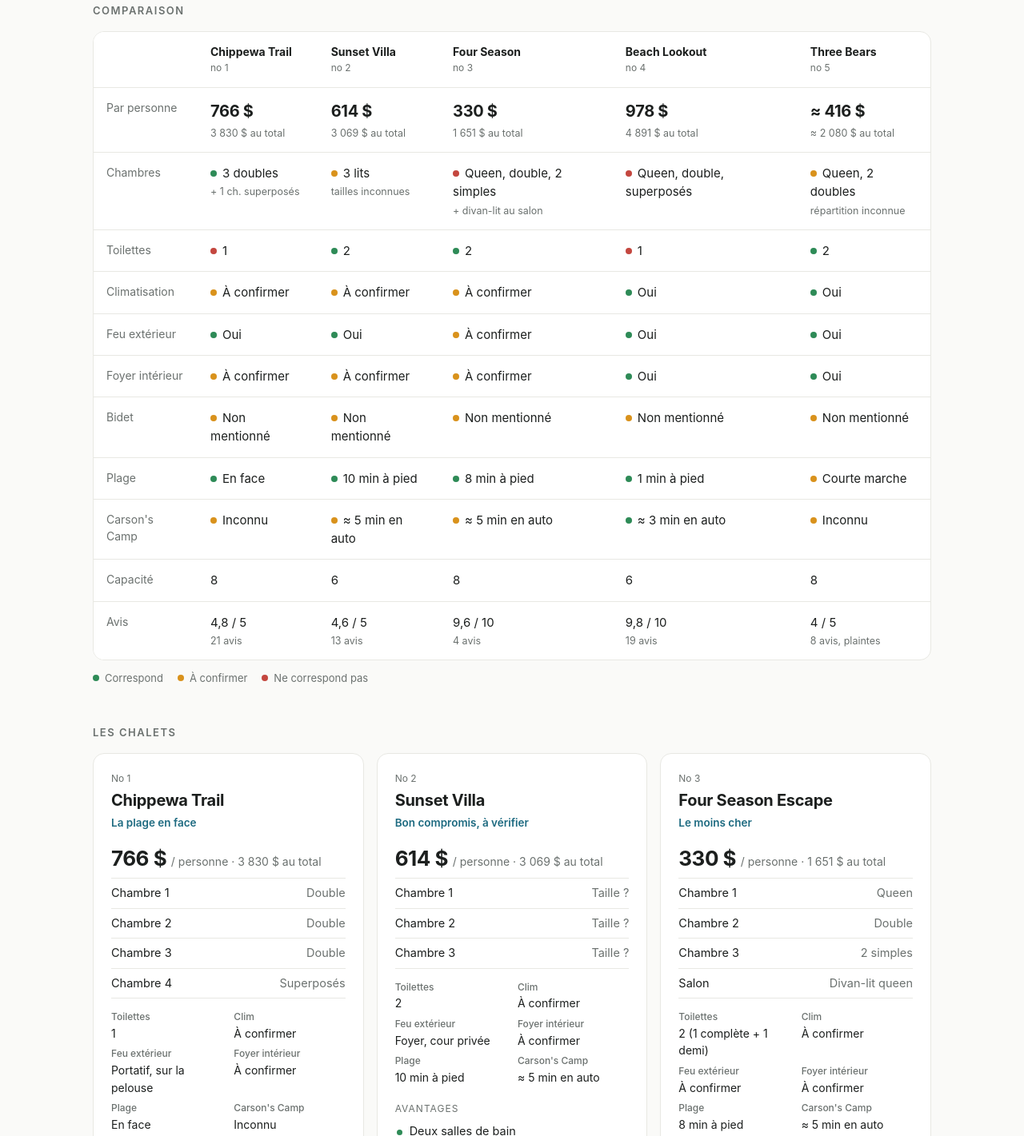
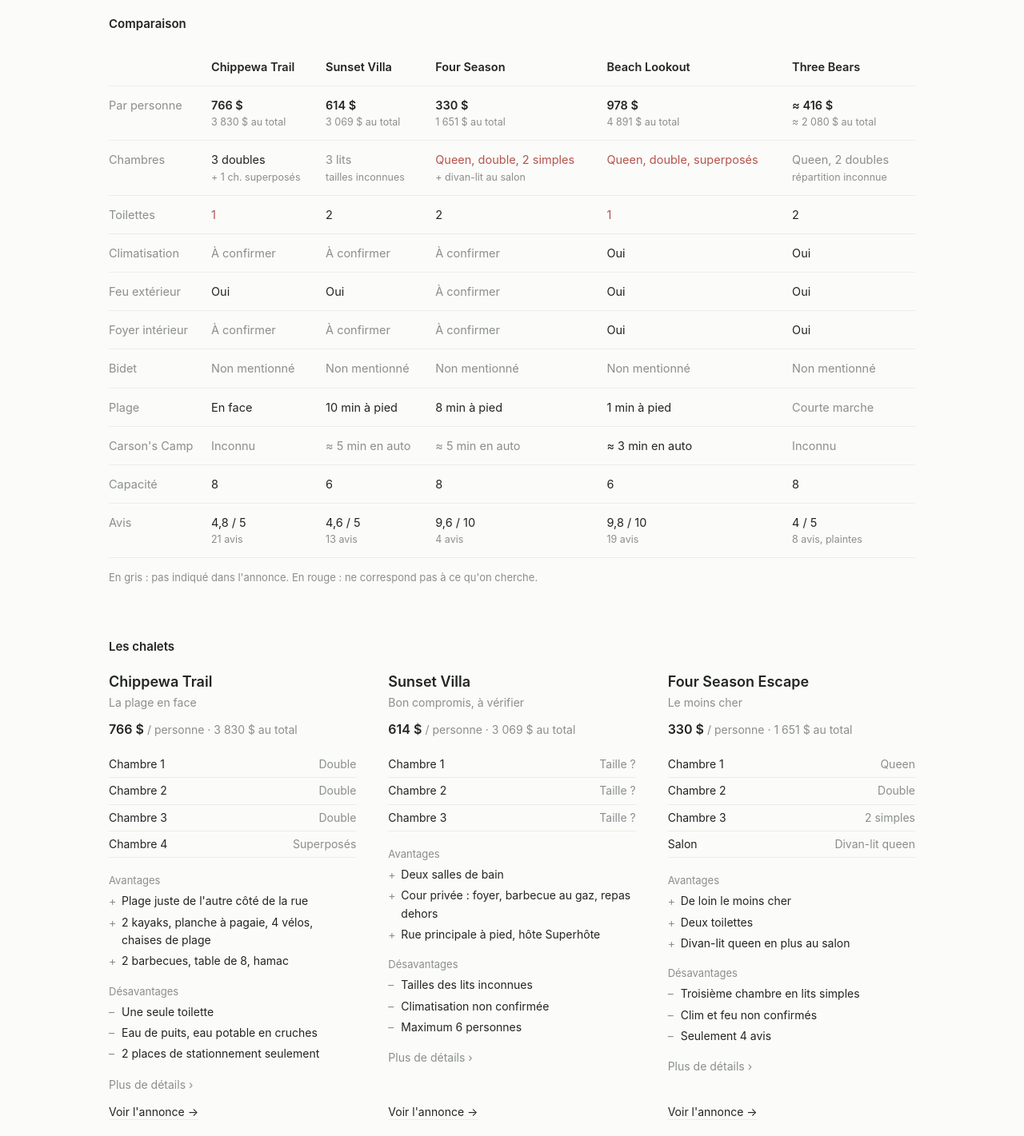
Before and after one commit to charlestrudelmusic/chalets-sauble-2027, a plain HTML site: page index.html in a window 1280 px wide. Shown: the part 212-1633 px from the top of the page at 80% size. Drawn offline with Linux system fonts and the light colour scheme.

Commit message:
Version plus épurée : moins de couleurs, pas de doublons

```diff
--- a/index.html
+++ b/index.html
@@ -6,62 +6,51 @@
 <title>Chalets Sauble Beach 2027</title>
 <meta name="description" content="Comparatif de 5 chalets à Sauble Beach, 24 au 31 juillet 2027, pour 5 personnes.">
 <style>
-:root{--bg:#fafaf8;--card:#fff;--ink:#1c1f1e;--soft:#6b716f;--line:#e8e8e3;--accent:#1d6a80;--ok:#2e8b57;--may:#d9921c;--no:#c4473f}
-@media (prefers-color-scheme:dark){:root:not([data-theme="light"]){--bg:#151716;--card:#1d201f;--ink:#ececea;--soft:#9a9f9d;--line:#2d302f;--accent:#6bbad1;--ok:#5ccf8f;--may:#efb04f;--no:#ec7a72}}
-:root[data-theme="dark"]{--bg:#151716;--card:#1d201f;--ink:#ececea;--soft:#9a9f9d;--line:#2d302f;--accent:#6bbad1;--ok:#5ccf8f;--may:#efb04f;--no:#ec7a72}
+:root{--bg:#fbfbf9;--ink:#222524;--soft:#8a8f8d;--line:#ececE8;--no:#b5534c}
+@media (prefers-color-scheme:dark){:root:not([data-theme="light"]){--bg:#161817;--ink:#e6e7e5;--soft:#868b89;--line:#2a2d2c;--no:#e08b84}}
+:root[data-theme="dark"]{--bg:#161817;--ink:#e6e7e5;--soft:#868b89;--line:#2a2d2c;--no:#e08b84}
 *{box-sizing:border-box}
-body{margin:0;background:var(--bg);color:var(--ink);font:16px/1.55 -apple-system,BlinkMacSystemFont,"Segoe UI",Roboto,sans-serif;-webkit-font-smoothing:antialiased}
-main{max-width:1080px;margin:auto;padding:56px 16px 64px}
-header{margin-bottom:40px}
-.eyebrow{font-size:13px;color:var(--soft);letter-spacing:.3px}
-h1{font-size:clamp(30px,5vw,44px);line-height:1.1;letter-spacing:-1px;margin:8px 0 10px;font-weight:700}
-.lead{color:var(--soft);margin:0}
-h2{font-size:13px;text-transform:uppercase;letter-spacing:1.5px;color:var(--soft);font-weight:600;margin:48px 0 16px}
-/* tableau */
-.wrap{overflow-x:auto;background:var(--card);border:1px solid var(--line);border-radius:14px}
-table{border-collapse:collapse;width:100%;min-width:780px;font-size:15px}
-th,td{padding:14px 16px;text-align:left;border-bottom:1px solid var(--line);vertical-align:top}
-tr:last-child td{border-bottom:0}
-thead th{font-size:14px;font-weight:650;border-bottom:1px solid var(--line)}
-thead th span{display:block;color:var(--soft);font-weight:400;font-size:12px}
-td:first-child{color:var(--soft);font-size:14px;width:130px;position:sticky;left:0;background:var(--card)}
-th:first-child{position:sticky;left:0;background:var(--card)}
-.price{font-size:20px;font-weight:700;letter-spacing:-.3px}
-.tot{display:block;font-size:12.5px;color:var(--soft);margin-top:2px}
-.d{display:inline-block;width:8px;height:8px;border-radius:50%;margin-right:7px;vertical-align:1px}
-.ok .d{background:var(--ok)}.may .d{background:var(--may)}.no .d{background:var(--no)}
-.n{display:block;font-size:12.5px;color:var(--soft);margin-top:2px}
-.legend{display:flex;gap:18px;flex-wrap:wrap;font-size:13px;color:var(--soft);margin-top:12px}
-/* fiches */
-.cards{display:grid;grid-template-columns:repeat(auto-fill,minmax(310px,1fr));gap:16px}
-.card{background:var(--card);border:1px solid var(--line);border-radius:14px;padding:22px;display:flex;flex-direction:column}
-.card .no-{font-size:12px;color:var(--soft)}
-.card h3{font-size:20px;margin:2px 0 2px;letter-spacing:-.3px}
-.card .tag{font-size:13.5px;color:var(--accent);font-weight:600}
-.card .cp{margin:14px 0 4px;font-size:26px;font-weight:700;letter-spacing:-.5px}
-.card .cp small{font-size:14px;font-weight:400;color:var(--soft);letter-spacing:0}
-.card .beds{font-size:14px;color:var(--soft);margin:0 0 16px}
-.card ul{list-style:none;padding:0;margin:0 0 14px}
-.card li{font-size:14.5px;padding:3px 0 3px 18px;position:relative}
-.card li::before{content:"";position:absolute;left:2px;top:12px;width:7px;height:7px;border-radius:50%}
-.pros li::before{background:var(--ok)}.cons li::before{background:var(--no)}
-.card a{margin-top:auto;color:var(--accent);font-weight:600;font-size:14.5px;text-decoration:none}
-.card a:hover{text-decoration:underline}
-.rooms{margin:0 0 16px;padding:0;list-style:none;border-top:1px solid var(--line)}
-.rooms li{display:flex;justify-content:space-between;font-size:14.5px;padding:7px 0 !important;border-bottom:1px solid var(--line)}
-.rooms li::before{display:none}
+body{margin:0;background:var(--bg);color:var(--ink);font:16px/1.6 -apple-system,BlinkMacSystemFont,"Segoe UI",Roboto,sans-serif;-webkit-font-smoothing:antialiased}
+main{max-width:1040px;margin:auto;padding:64px 16px 72px}
+header{margin-bottom:56px}
+.eyebrow{font-size:14px;color:var(--soft)}
+h1{font-size:clamp(28px,4.5vw,38px);line-height:1.15;letter-spacing:-.6px;margin:6px 0 6px;font-weight:600}
+.lead{color:var(--soft);margin:0;font-size:15px}
+h2{font-size:15px;font-weight:600;margin:64px 0 18px}
+.wrap{overflow-x:auto}
+table{border-collapse:collapse;width:100%;min-width:760px;font-size:14.5px}
+th,td{padding:12px 14px 12px 0;text-align:left;border-bottom:1px solid var(--line);vertical-align:top;font-weight:400}
+thead th{font-weight:600;font-size:14.5px}
+thead th span{display:none}
+td:first-child,th:first-child{color:var(--soft);width:128px;position:sticky;left:0;background:var(--bg)}
+.price{font-weight:600}
+.tot,.n{display:block;font-size:12.5px;color:var(--soft)}
+td.may{color:var(--soft)}
+td.no{color:var(--no)}
+.legend{font-size:13px;color:var(--soft);margin:14px 0 0}
+.cards{display:grid;grid-template-columns:repeat(auto-fill,minmax(290px,1fr));gap:48px 40px}
+.card{display:flex;flex-direction:column}
+.card .no-{display:none}
+.card h3{font-size:18px;font-weight:600;margin:0}
+.card .tag{font-size:14px;color:var(--soft)}
+.card .cp{margin:10px 0 14px;font-size:16px;font-weight:600}
+.card .cp small{font-weight:400;color:var(--soft);font-size:14px}
+.rooms{margin:0 0 18px;padding:0;list-style:none}
+.rooms li{display:flex;justify-content:space-between;font-size:14px;padding:5px 0;border-bottom:1px solid var(--line)}
 .rooms li span{color:var(--soft)}
-.facts{display:grid;grid-template-columns:1fr 1fr;gap:6px 14px;font-size:14px;margin:0 0 16px}
-.facts div{display:flex;flex-direction:column}
-.facts b{font-size:12px;color:var(--soft);font-weight:500}
-.lbl{font-size:12px;text-transform:uppercase;letter-spacing:1px;color:var(--soft);margin:4px 0 4px}
-details{border-top:1px solid var(--line);margin:4px 0 14px;padding-top:10px;font-size:14px}
-summary{cursor:pointer;color:var(--accent);font-weight:600;list-style:none}
+.lbl{font-size:13px;color:var(--soft);margin:0 0 2px}
+.card ul.pros,.card ul.cons{list-style:none;padding:0;margin:0 0 14px}
+.pros li,.cons li{font-size:14px;padding:2px 0 2px 16px;position:relative}
+.pros li::before{content:"+";position:absolute;left:0;color:var(--soft)}
+.cons li::before{content:"–";position:absolute;left:0;color:var(--soft)}
+details{margin:0 0 12px;font-size:14px}
+summary{cursor:pointer;color:var(--soft);list-style:none}
 summary::-webkit-details-marker{display:none}
-summary::after{content:" +"}details[open] summary::after{content:" −"}
-details p{margin:10px 0 0;color:var(--ink)}details p b{color:var(--soft);font-weight:500}
-footer{margin-top:48px;font-size:13px;color:var(--soft);line-height:1.6}
-@media(max-width:560px){main{padding-top:36px}.cards{grid-template-columns:1fr}}
+summary::after{content:" ›"}details[open] summary::after{content:" ‹"}
+details p{margin:10px 0 0}details p b{color:var(--soft);font-weight:400}
+.card a{margin-top:auto;color:var(--ink);font-size:14px;text-decoration:underline;text-decoration-color:var(--line);text-underline-offset:4px}
+footer{margin-top:72px;font-size:13px;color:var(--soft);line-height:1.6;max-width:640px}
+@media(max-width:560px){main{padding-top:40px}.cards{grid-template-columns:1fr}}
 </style>
 </head>
 <body>
@@ -77,25 +66,24 @@ footer{margin-top:48px;font-size:13px;color:var(--soft);line-height:1.6}
 <thead><tr><th></th><th>Chippewa Trail<span>no 1</span></th><th>Sunset Villa<span>no 2</span></th><th>Four Season<span>no 3</span></th><th>Beach Lookout<span>no 4</span></th><th>Three Bears<span>no 5</span></th></tr></thead>
 <tbody>
 <tr><td>Par personne</td><td><span class="price">766 $</span><span class="tot">3 830 $ au total</span></td><td><span class="price">614 $</span><span class="tot">3 069 $ au total</span></td><td><span class="price">330 $</span><span class="tot">1 651 $ au total</span></td><td><span class="price">978 $</span><span class="tot">4 891 $ au total</span></td><td><span class="price">≈ 416 $</span><span class="tot">≈ 2 080 $ au total</span></td></tr>
-<tr><td>Chambres</td><td class="ok"><span class="d"></span>3 doubles<span class="n">+ 1 ch. superposés</span></td><td class="may"><span class="d"></span>3 lits<span class="n">tailles inconnues</span></td><td class="no"><span class="d"></span>Queen, double, 2 simples<span class="n">+ divan-lit au salon</span></td><td class="no"><span class="d"></span>Queen, double, superposés</td><td class="may"><span class="d"></span>Queen, 2 doubles<span class="n">répartition inconnue</span></td></tr>
-<tr><td>Toilettes</td><td class="no"><span class="d"></span>1</td><td class="ok"><span class="d"></span>2</td><td class="ok"><span class="d"></span>2</td><td class="no"><span class="d"></span>1</td><td class="ok"><span class="d"></span>2</td></tr>
-<tr><td>Climatisation</td><td class="may"><span class="d"></span>À confirmer</td><td class="may"><span class="d"></span>À confirmer</td><td class="may"><span class="d"></span>À confirmer</td><td class="ok"><span class="d"></span>Oui</td><td class="ok"><span class="d"></span>Oui</td></tr>
-<tr><td>Feu extérieur</td><td class="ok"><span class="d"></span>Oui</td><td class="ok"><span class="d"></span>Oui</td><td class="may"><span class="d"></span>À confirmer</td><td class="ok"><span class="d"></span>Oui</td><td class="ok"><span class="d"></span>Oui</td></tr>
-<tr><td>Foyer intérieur</td><td class="may"><span class="d"></span>À confirmer</td><td class="may"><span class="d"></span>À confirmer</td><td class="may"><span class="d"></span>À confirmer</td><td class="ok"><span class="d"></span>Oui</td><td class="ok"><span class="d"></span>Oui</td></tr>
-<tr><td>Bidet</td><td class="may"><span class="d"></span>Non mentionné</td><td class="may"><span class="d"></span>Non mentionné</td><td class="may"><span class="d"></span>Non mentionné</td><td class="may"><span class="d"></span>Non mentionné</td><td class="may"><span class="d"></span>Non mentionné</td></tr>
-<tr><td>Plage</td><td class="ok"><span class="d"></span>En face</td><td class="ok"><span class="d"></span>10 min à pied</td><td class="ok"><span class="d"></span>8 min à pied</td><td class="ok"><span class="d"></span>1 min à pied</td><td class="may"><span class="d"></span>Courte marche</td></tr>
-<tr><td>Carson's Camp</td><td class="may"><span class="d"></span>Inconnu</td><td class="may"><span class="d"></span>≈ 5 min en auto</td><td class="may"><span class="d"></span>≈ 5 min en auto</td><td class="ok"><span class="d"></span>≈ 3 min en auto</td><td class="may"><span class="d"></span>Inconnu</td></tr>
+<tr><td>Chambres</td><td class="ok">3 doubles<span class="n">+ 1 ch. superposés</span></td><td class="may">3 lits<span class="n">tailles inconnues</span></td><td class="no">Queen, double, 2 simples<span class="n">+ divan-lit au salon</span></td><td class="no">Queen, double, superposés</td><td class="may">Queen, 2 doubles<span class="n">répartition inconnue</span></td></tr>
+<tr><td>Toilettes</td><td class="no">1</td><td class="ok">2</td><td class="ok">2</td><td class="no">1</td><td class="ok">2</td></tr>
+<tr><td>Climatisation</td><td class="may">À confirmer</td><td class="may">À confirmer</td><td class="may">À confirmer</td><td class="ok">Oui</td><td class="ok">Oui</td></tr>
+<tr><td>Feu extérieur</td><td class="ok">Oui</td><td class="ok">Oui</td><td class="may">À confirmer</td><td class="ok">Oui</td><td class="ok">Oui</td></tr>
+<tr><td>Foyer intérieur</td><td class="may">À confirmer</td><td class="may">À confirmer</td><td class="may">À confirmer</td><td class="ok">Oui</td><td class="ok">Oui</td></tr>
+<tr><td>Bidet</td><td class="may">Non mentionné</td><td class="may">Non mentionné</td><td class="may">Non mentionné</td><td class="may">Non mentionné</td><td class="may">Non mentionné</td></tr>
+<tr><td>Plage</td><td class="ok">En face</td><td class="ok">10 min à pied</td><td class="ok">8 min à pied</td><td class="ok">1 min à pied</td><td class="may">Courte marche</td></tr>
+<tr><td>Carson's Camp</td><td class="may">Inconnu</td><td class="may">≈ 5 min en auto</td><td class="may">≈ 5 min en auto</td><td class="ok">≈ 3 min en auto</td><td class="may">Inconnu</td></tr>
 <tr><td>Capacité</td><td>8</td><td>6</td><td>8</td><td>6</td><td>8</td></tr>
 <tr><td>Avis</td><td>4,8 / 5<span class="n">21 avis</span></td><td>4,6 / 5<span class="n">13 avis</span></td><td>9,6 / 10<span class="n">4 avis</span></td><td>9,8 / 10<span class="n">19 avis</span></td><td>4 / 5<span class="n">8 avis, plaintes</span></td></tr>
 </tbody></table></div>
-<div class="legend"><span class="ok"><span class="d"></span>Correspond</span><span class="may"><span class="d"></span>À confirmer</span><span class="no"><span class="d"></span>Ne correspond pas</span></div>
+<p class="legend">En gris : pas indiqué dans l'annonce. En rouge : ne correspond pas à ce qu'on cherche.</p>
 
 <h2>Les chalets</h2>
 <div class="cards">
 <article class="card"><div class="no-">No 1</div><h3>Chippewa Trail</h3><div class="tag">La plage en face</div>
 <div class="cp">766 $ <small>/ personne · 3 830 $ au total</small></div>
 <ul class="rooms"><li>Chambre 1<span>Double</span></li><li>Chambre 2<span>Double</span></li><li>Chambre 3<span>Double</span></li><li>Chambre 4<span>Superposés</span></li></ul>
-<div class="facts"><div><b>Toilettes</b>1</div><div><b>Clim</b>À confirmer</div><div><b>Feu extérieur</b>Portatif, sur la pelouse</div><div><b>Foyer intérieur</b>À confirmer</div><div><b>Plage</b>En face</div><div><b>Carson's Camp</b>Inconnu</div></div>
 <div class="lbl">Avantages</div><ul class="pros"><li>Plage juste de l'autre côté de la rue</li><li>2 kayaks, planche à pagaie, 4 vélos, chaises de plage</li><li>2 barbecues, table de 8, hamac</li></ul>
 <div class="lbl">Désavantages</div><ul class="cons"><li>Une seule toilette</li><li>Eau de puits, eau potable en cruches</li><li>2 places de stationnement seulement</li></ul>
 <details><summary>Plus de détails</summary><p><b>Avis</b><br>4,76/5 sur 21 avis. Commentaires individuels non accessibles; propreté 4,5/5.</p><p><b>Bon à savoir</b><br>Courant fort au rivage, pas de sauveteurs. Loué aux familles et couples matures.</p><p><b>À vérifier</b><br>Climatisation, et lire les avis moins bons.</p></details>
@@ -103,7 +91,6 @@ footer{margin-top:48px;font-size:13px;color:var(--soft);line-height:1.6}
 <article class="card"><div class="no-">No 2</div><h3>Sunset Villa</h3><div class="tag">Bon compromis, à vérifier</div>
 <div class="cp">614 $ <small>/ personne · 3 069 $ au total</small></div>
 <ul class="rooms"><li>Chambre 1<span>Taille ?</span></li><li>Chambre 2<span>Taille ?</span></li><li>Chambre 3<span>Taille ?</span></li></ul>
-<div class="facts"><div><b>Toilettes</b>2</div><div><b>Clim</b>À confirmer</div><div><b>Feu extérieur</b>Foyer, cour privée</div><div><b>Foyer intérieur</b>À confirmer</div><div><b>Plage</b>10 min à pied</div><div><b>Carson's Camp</b>≈ 5 min en auto</div></div>
 <div class="lbl">Avantages</div><ul class="pros"><li>Deux salles de bain</li><li>Cour privée : foyer, barbecue au gaz, repas dehors</li><li>Rue principale à pied, hôte Superhôte</li></ul>
 <div class="lbl">Désavantages</div><ul class="cons"><li>Tailles des lits inconnues</li><li>Climatisation non confirmée</li><li>Maximum 6 personnes</li></ul>
 <details><summary>Plus de détails</summary><p><b>Avis</b><br>4,62/5 sur 13 avis. Un avis à 3 étoiles, motif inconnu. Qualité-prix 4,5/5.</p><p><b>À vérifier</b><br>Un grand lit dans chaque chambre, la clim, les avis moins bons.</p></details>
@@ -111,7 +98,6 @@ footer{margin-top:48px;font-size:13px;color:var(--soft);line-height:1.6}
 <article class="card"><div class="no-">No 3</div><h3>Four Season Escape</h3><div class="tag">Le moins cher</div>
 <div class="cp">330 $ <small>/ personne · 1 651 $ au total</small></div>
 <ul class="rooms"><li>Chambre 1<span>Queen</span></li><li>Chambre 2<span>Double</span></li><li>Chambre 3<span>2 simples</span></li><li>Salon<span>Divan-lit queen</span></li></ul>
-<div class="facts"><div><b>Toilettes</b>2 (1 complète + 1 demi)</div><div><b>Clim</b>À confirmer</div><div><b>Feu extérieur</b>À confirmer</div><div><b>Foyer intérieur</b>À confirmer</div><div><b>Plage</b>8 min à pied</div><div><b>Carson's Camp</b>≈ 5 min en auto</div></div>
 <div class="lbl">Avantages</div><ul class="pros"><li>De loin le moins cher</li><li>Deux toilettes</li><li>Divan-lit queen en plus au salon</li></ul>
 <div class="lbl">Désavantages</div><ul class="cons"><li>Troisième chambre en lits simples</li><li>Clim et feu non confirmés</li><li>Seulement 4 avis</li></ul>
 <details><summary>Plus de détails</summary><p><b>Avis</b><br>9,6/10 sur 4 avis : entretien, espace, hôtes réactifs.</p><p><b>Bon à savoir</b><br>Secteur South Sauble Beach. Barbecue, terrasse, stationnement. Animaux non admis.</p><p><b>À vérifier</b><br>Climatisation, feu extérieur, accepter les lits simples.</p></details>
@@ -119,7 +105,6 @@ footer{margin-top:48px;font-size:13px;color:var(--soft);line-height:1.6}
 <article class="card"><div class="no-">No 4</div><h3>Beach Lookout</h3><div class="tag">Sur la plage, au village</div>
 <div class="cp">978 $ <small>/ personne · 4 891 $ au total</small></div>
 <ul class="rooms"><li>Chambre 1<span>Queen</span></li><li>Chambre 2<span>Double</span></li><li>Chambre 3<span>Superposés simples</span></li></ul>
-<div class="facts"><div><b>Toilettes</b>1</div><div><b>Clim</b>Oui</div><div><b>Feu extérieur</b>Sur la terrasse</div><div><b>Foyer intérieur</b>Oui, au salon</div><div><b>Plage</b>1 min à pied</div><div><b>Carson's Camp</b>≈ 3 min en auto</div></div>
 <div class="lbl">Avantages</div><ul class="pros"><li>Clim, foyer et feu sur la terrasse</li><li>Plage à une minute, au cœur du village</li><li>Grande terrasse, hamac, vue sur le lac</li></ul>
 <div class="lbl">Désavantages</div><ul class="cons"><li>Le plus cher</li><li>Une seule toilette, troisième chambre en superposés</li><li>Draps et serviettes à apporter</li></ul>
 <details><summary>Plus de détails</summary><p><b>Avis</b><br>9,8/10 sur 19 avis : emplacement, cuisine, confort. Un 4/10 sur la communication (différend sur une chaise, selon l'hôte).</p><p><b>Bon à savoir</b><br>Maximum 6 personnes. Chiens acceptés.</p><p><b>À vérifier</b><br>Linge à apporter, couchages.</p></details>
@@ -127,7 +112,6 @@ footer{margin-top:48px;font-size:13px;color:var(--soft);line-height:1.6}
 <article class="card"><div class="no-">No 5</div><h3>Three Bears' Cottage</h3><div class="tag">Bien équipé, avis mitigés</div>
 <div class="cp">≈ 416 $ <small>/ personne · ≈ 2 080 $ au total</small></div>
 <ul class="rooms"><li>Lits annoncés<span>Queen, 2 doubles</span></li><li>En plus<span>2 simples, divan-lit</span></li><li>Répartition<span>Non précisée</span></li></ul>
-<div class="facts"><div><b>Toilettes</b>2</div><div><b>Clim</b>Oui</div><div><b>Feu extérieur</b>Foyer + gazebo</div><div><b>Foyer intérieur</b>Oui</div><div><b>Plage</b>Courte marche (avis)</div><div><b>Carson's Camp</b>Inconnu</div></div>
 <div class="lbl">Avantages</div><ul class="pros"><li>Deux salles de bain, clim, foyer et feu</li><li>Grande cour privée, gazebo, barbecue</li><li>Laveuse-sécheuse, cuisine complète</li></ul>
 <div class="lbl">Désavantages</div><ul class="cons"><li>Avis : matelas queen affaissé, photos dépassées</li><li>Lits par chambre non confirmés</li><li>Dépôt de 500 $ (remboursable) et 30 % à la réservation</li></ul>
 <details><summary>Plus de détails</summary><p><b>Avis</b><br>4/5 sur 8 avis. Juillet 2025 : matelas affaissé, sécheuse non branchée, frais contestés. 2023 : odeurs, différend. Le propriétaire conteste une partie. D'autres aiment l'espace et la cour.</p><p><b>Prix</b><br>Calculé : 5 nuits × 250 $ + 2 × 300 $ + ménage 150 $ + taxe 4 %. Pas un devis.</p><p><b>À vérifier</b><br>Prix exact, photos récentes, lits par chambre, état du matelas.</p></details>
```
